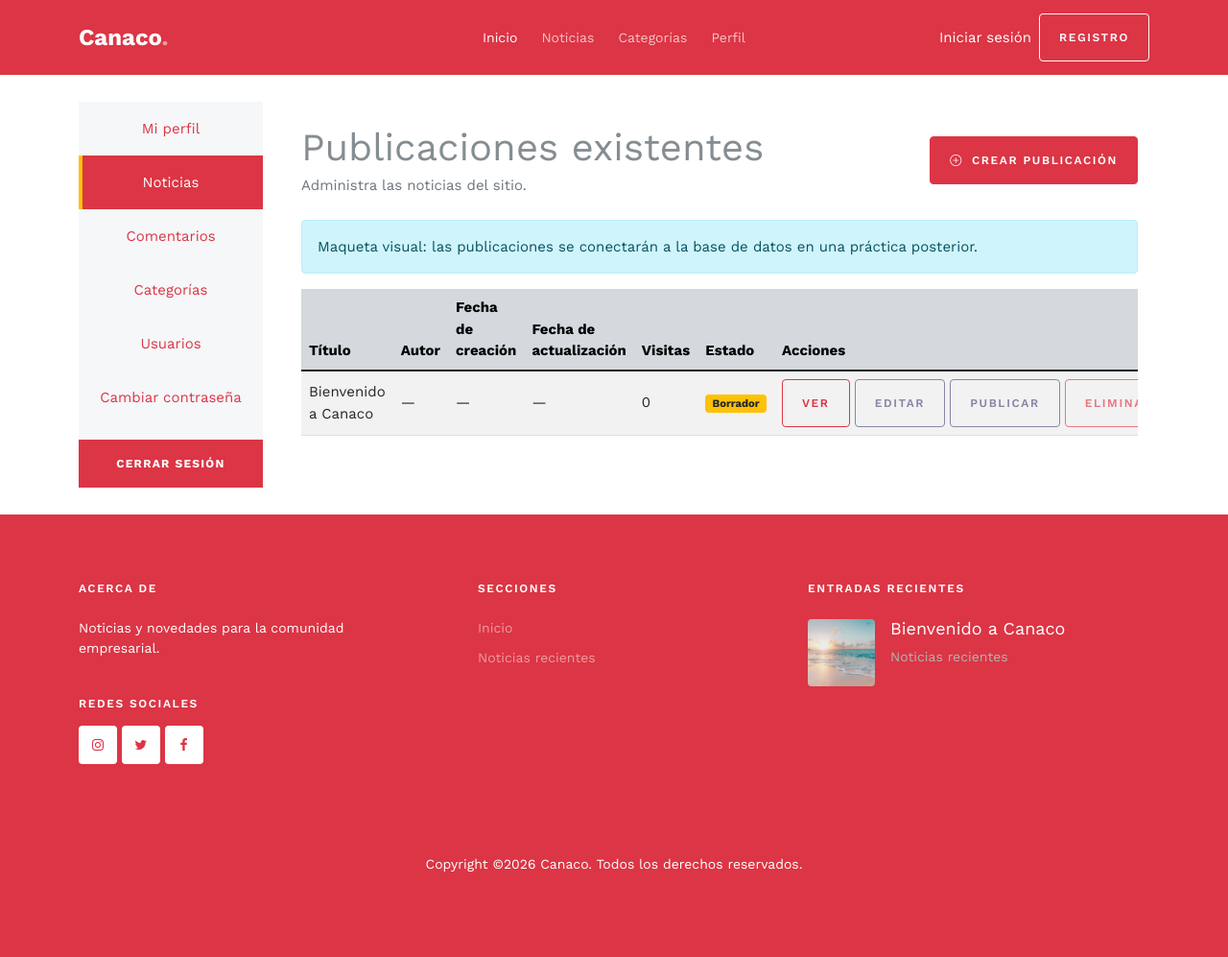
After one commit to JulioTrugarDev/proyectocanaco, a Django app: page /panel/noticias/ in a window 1280 px wide. The commit adds this page. Shown: the whole page at 96% size. Run offline with Django 4.2, Linux system fonts and the light colour scheme; some libraries are stand-ins or nearby versions; some web fonts are replaced.

Commit message:
Agrega pantallas del panel para noticias y usuarios

```diff
--- /dev/null
+++ b/canaco/home/templates/home/crud_noticia.html
@@ -0,0 +1,34 @@
+{% extends 'partials/sidebar_base.html' %}
+{% block title %}Noticias | Panel Canaco{% endblock %}
+
+{% block content %}
+<div class="container mt-4">
+    <div class="d-flex flex-wrap align-items-center justify-content-between gap-3 mb-4">
+        <div>
+            <h1 class="mb-1">Publicaciones existentes</h1>
+            <p class="text-muted mb-0">Administra las noticias del sitio.</p>
+        </div>
+        <a href="{% url 'home:crear_publicacion' %}" class="btn btn-primary"><i class="bi bi-plus-circle me-1"></i> Crear publicación</a>
+    </div>
+    <div class="alert alert-info" role="status">Maqueta visual: las publicaciones se conectarán a la base de datos en una práctica posterior.</div>
+    <div class="table-responsive">
+        <table class="table table-striped table-hover align-middle">
+            <thead class="table-primary">
+                <tr><th>Título</th><th>Autor</th><th>Fecha de creación</th><th>Fecha de actualización</th><th>Visitas</th><th>Estado</th><th>Acciones</th></tr>
+            </thead>
+            <tbody>
+                <tr>
+                    <td>Bienvenido a Canaco</td><td>—</td><td>—</td><td>—</td><td>0</td>
+                    <td><span class="badge bg-warning text-dark">Borrador</span></td>
+                    <td class="text-nowrap">
+                        <a href="{% url 'home:noticia' %}" class="btn btn-outline-primary btn-sm">Ver</a>
+                        <button type="button" class="btn btn-outline-secondary btn-sm" disabled>Editar</button>
+                        <button type="button" class="btn btn-outline-secondary btn-sm" disabled>Publicar</button>
+                        <button type="button" class="btn btn-outline-danger btn-sm" disabled>Eliminar</button>
+                    </td>
+                </tr>
+            </tbody>
+        </table>
+    </div>
+</div>
+{% endblock content %}
--- a/canaco/home/templates/partials/sidebar.html
+++ b/canaco/home/templates/partials/sidebar.html
@@ -6,11 +6,11 @@
                 <span>Mi perfil</span>
             </a>
         </li>
-        <li><a href="#" class="nav-link panel-nav-link"><span>Noticias</span></a></li>
-        <li><a href="#" class="nav-link panel-nav-link"><span>Comentarios</span></a></li>
-        <li><a href="#" class="nav-link panel-nav-link"><span>Categorías</span></a></li>
-        <li><a href="#" class="nav-link panel-nav-link"><span>Usuarios</span></a></li>
-        <li><a href="#" class="nav-link panel-nav-link"><span>Cambiar contraseña</span></a></li>
+        <li><a href="{% url 'home:crud_noticia' %}" class="nav-link panel-nav-link {% if current == 'crud_noticia' or current == 'crear_publicacion' %}active{% endif %}"><span>Noticias</span></a></li>
+        <li><a href="{% url 'home:crud_comentarios' %}" class="nav-link panel-nav-link {% if current == 'crud_comentarios' %}active{% endif %}"><span>Comentarios</span></a></li>
+        <li><a href="{% url 'home:crud_categorias' %}" class="nav-link panel-nav-link {% if current == 'crud_categorias' %}active{% endif %}"><span>Categorías</span></a></li>
+        <li><a href="{% url 'home:crud_usuarios' %}" class="nav-link panel-nav-link {% if current == 'crud_usuarios' or current == 'crear_usuario' %}active{% endif %}"><span>Usuarios</span></a></li>
+        <li><a href="{% url 'home:crud_cambiar_contrasena' %}" class="nav-link panel-nav-link {% if current == 'crud_cambiar_contrasena' %}active{% endif %}"><span>Cambiar contraseña</span></a></li>
         <li class="mt-3">
             <a href="{% url 'home:login' %}" class="btn btn-danger panel-logout-button w-100">Cerrar sesión</a>
         </li>
--- a/canaco/home/urls.py
+++ b/canaco/home/urls.py
@@ -11,4 +11,11 @@ urlpatterns = [
     path('registro/', views.sign_up, name='sign_up'),
     path('perfil/', views.perfil, name='perfil'),
     path('perfil/editar/', views.crud_perfil, name='crud_perfil'),
+    path('panel/noticias/', views.crud_noticia, name='crud_noticia'),
+    path('panel/noticias/crear/', views.crear_publicacion, name='crear_publicacion'),
+    path('panel/comentarios/', views.crud_comentarios, name='crud_comentarios'),
+    path('panel/categorias/', views.crud_categorias, name='crud_categorias'),
+    path('panel/usuarios/', views.crud_usuarios, name='crud_usuarios'),
+    path('panel/usuarios/crear/', views.crear_usuario, name='crear_usuario'),
+    path('panel/contrasena/', views.crud_cambiar_contrasena, name='crud_cambiar_contrasena'),
 ]
--- a/canaco/home/views.py
+++ b/canaco/home/views.py
@@ -27,3 +27,31 @@ def perfil(request):
 
 def crud_perfil(request):
     return render(request, 'home/crud_perfil.html')
+
+
+def crud_noticia(request):
+    return render(request, 'home/crud_noticia.html')
+
+
+def crear_publicacion(request):
+    return render(request, 'home/crear_publicacion.html')
+
+
+def crud_comentarios(request):
+    return render(request, 'home/crud_comentarios.html')
+
+
+def crud_categorias(request):
+    return render(request, 'home/crud_categorias.html')
+
+
+def crud_usuarios(request):
+    return render(request, 'home/crud_usuarios.html')
+
+
+def crear_usuario(request):
+    return render(request, 'home/crear_usuario.html')
+
+
+def crud_cambiar_contrasena(request):
+    return render(request, 'home/crud_cambiar_contrasena.html')
```
Also changed, not shown: canaco/home/templates/home/crear_publicacion.html (added, +37 -0 lines), canaco/home/templates/home/crear_usuario.html (added, +25 -0 lines), canaco/home/templates/home/crud_cambiar_contrasena.html (added, +19 -0 lines), canaco/home/templates/home/crud_categorias.html (added, +20 -0 lines), canaco/home/templates/home/crud_comentarios.html (added, +16 -0 lines), canaco/home/templates/home/crud_usuarios.html (added, +16 -0 lines).
